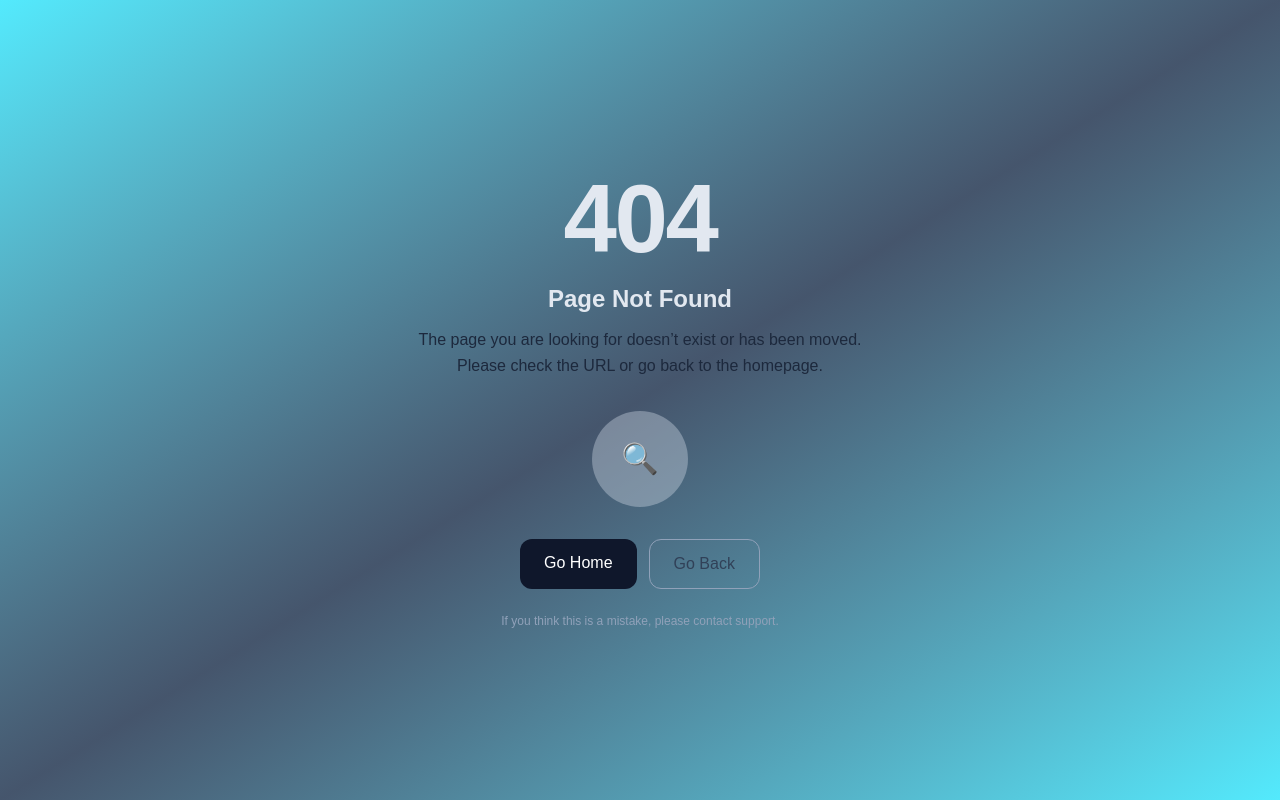
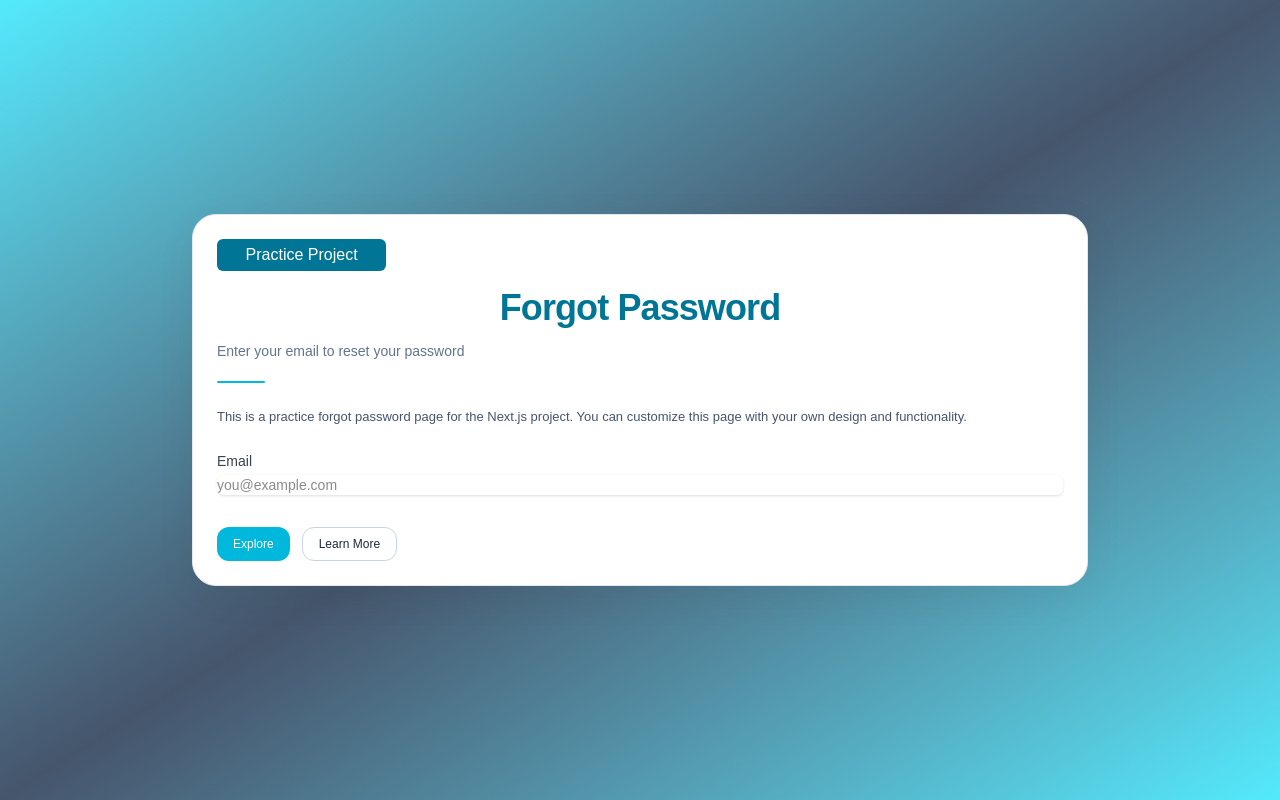
Before and after one commit to Rimon-Mahamud-Rony/nextJsPractice, a Next.js app: page /forgot-password in a window 1280 px wide. Before the commit this address had no page. Built offline with nearby package versions, Linux system fonts and the light colour scheme.

Commit message:
ci:13 routing groups

```diff
--- /dev/null
+++ b/app/(auth)/forgot-password/page.tsx
@@ -0,0 +1,21 @@
+import TestPageDesign from "@/app/components/TestPageDesign";
+
+export default function ForgotPassword() {
+    return (
+        <TestPageDesign
+            heading="Forgot Password"
+            subject="Enter your email to reset your password"
+            body="This is a practice forgot password page for the Next.js project. You can customize this page with your own design and functionality."
+        >
+            <div className="mt-5">
+                <form className="space-y-4">
+                    <div>
+                        <label htmlFor="email" className="block text-sm font-medium text-gray-700">Email</label>
+                        <input type="email" id="email" className="mt-1 block w-full rounded-md border-gray-300 shadow-sm focus:border-cyan-500 focus:ring-cyan-500 sm:text-sm" placeholder="you@example.com" />
+                    </div>
+                </form>
+            </div>
+        </TestPageDesign>
+    )
+
+}
--- /dev/null
+++ b/app/(auth)/login/page.tsx
@@ -0,0 +1,21 @@
+import TestPageDesign from "@/app/components/TestPageDesign";
+
+export default function Login() {
+    return (
+        <TestPageDesign
+            heading="Login Page"
+            subject="Please enter your credentials to log in"
+            body="This is a practice login page for the Next.js project. You can customize this page with your own design and functionality."
+        >
+            <div className="mt-5">
+                <form className="space-y-4">
+                    <div>
+                        <label htmlFor="email" className="block text-sm font-medium text-gray-700">Email</label>
+                        <input type="email" id="email" className="mt-1 block w-full rounded-md border-gray-300 shadow-sm focus:border-cyan-500 focus:ring-cyan-500 sm:text-sm" placeholder="you@example.com" />
+                    </div>
+                </form>
+            </div>
+        </TestPageDesign>
+    )
+
+}
--- /dev/null
+++ b/app/(auth)/register/page.tsx
@@ -0,0 +1,21 @@
+import TestPageDesign from "@/app/components/TestPageDesign";
+
+export default function Register() {
+    return (
+        <TestPageDesign
+            heading="Register Page"
+            subject="Please enter your details to create an account"
+            body="This is a practice registration page for the Next.js project. You can customize this page with your own design and functionality."
+        >
+            <div className="mt-5">
+                <form className="space-y-4">
+                    <div>
+                        <label htmlFor="email" className="block text-sm font-medium text-gray-700">Email</label>
+                        <input type="email" id="email" className="mt-1 block w-full rounded-md border-gray-300 shadow-sm focus:border-cyan-500 focus:ring-cyan-500 sm:text-sm" placeholder="you@example.com" />
+                    </div>
+                </form>
+            </div>
+        </TestPageDesign>
+    )
+
+}
--- /dev/null
+++ b/app/_lib/page.tsx
@@ -0,0 +1,14 @@
+
+
+export default function PrivateFolders() {
+  return (
+    <main>
+      <h1>Private Folders</h1>
+      <ul>
+        <li><a href="/app/private-folder1">Private Folder 1</a></li>
+        <li><a href="/app/private-folder2">Private Folder 2</a></li>
+        <li><a href="/app/private-folder3">Private Folder 3</a></li>
+      </ul>
+    </main>
+  )
+}
--- a/app/components/TestPageDesign.tsx
+++ b/app/components/TestPageDesign.tsx
@@ -18,12 +18,12 @@ export default function TestPageDesign({
       {/* Main Card */}
       <div className="w-full max-w-4xl rounded-3xl bg-white shadow-[0_10px_40px_rgba(0,0,0,0.06)] border border-slate-200 p-6">
         {/* Top Blur Decoration */}
-        <div className=" bg-cyan-100 text-cyan-700 p-1 rounded-md w-1/5 text-center mb-3">
+        <div className=" bg-cyan-700 text-white p-1 rounded-md w-1/5 text-center mb-3">
           Practice Project
         </div>
 
         {/* Heading */}
-        <h1 className="text-2xl font-bold tracking-tight text-cyan-500 leading-snug">
+        <h1 className="text-4xl font-bold tracking-tight text-cyan-700 leading-snug text-center">
           {heading}
         </h1>
 
--- a/app/product/[productId]/not-found.tsx
+++ b/app/product/[productId]/not-found.tsx
@@ -51,6 +51,9 @@ export default function NotFound() {
         <p className="mt-6 text-xs text-slate-400">
           If you think this is a mistake, please contact support.
         </p>
+        <p>
+          <a href="mailto:rimonronycste11@gmail.com" className="text-slate-500 hover:text-slate-700"> Contact Support</a>
+        </p>
       </div>
     </div>
   );
```
Also changed, not shown: app/_lib/format-date.tsx (added).
